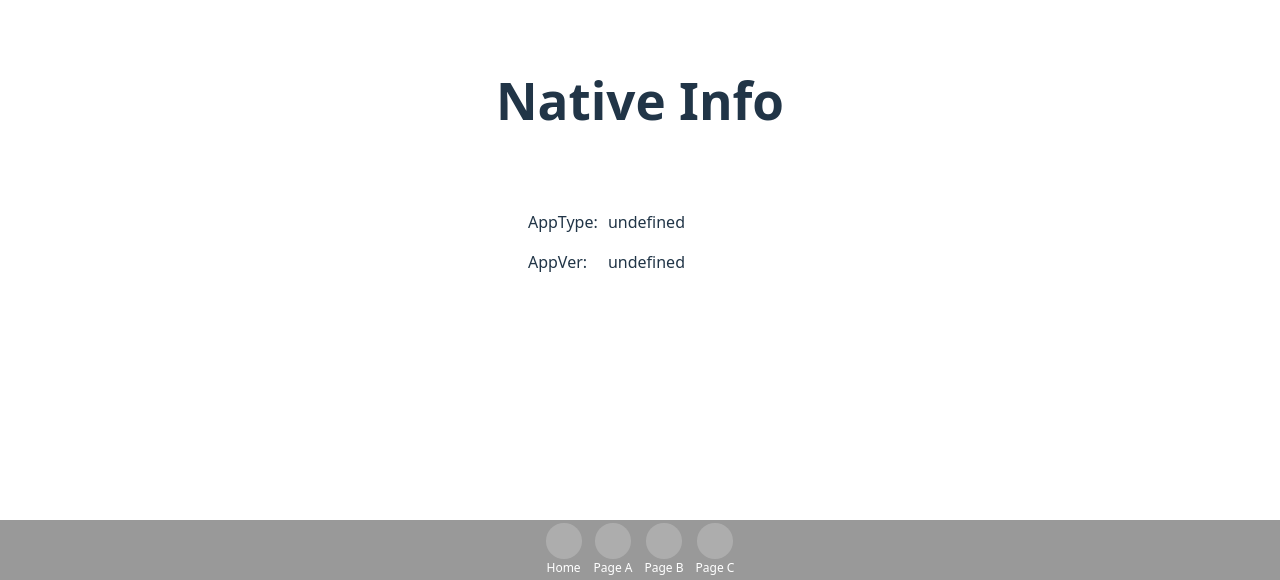
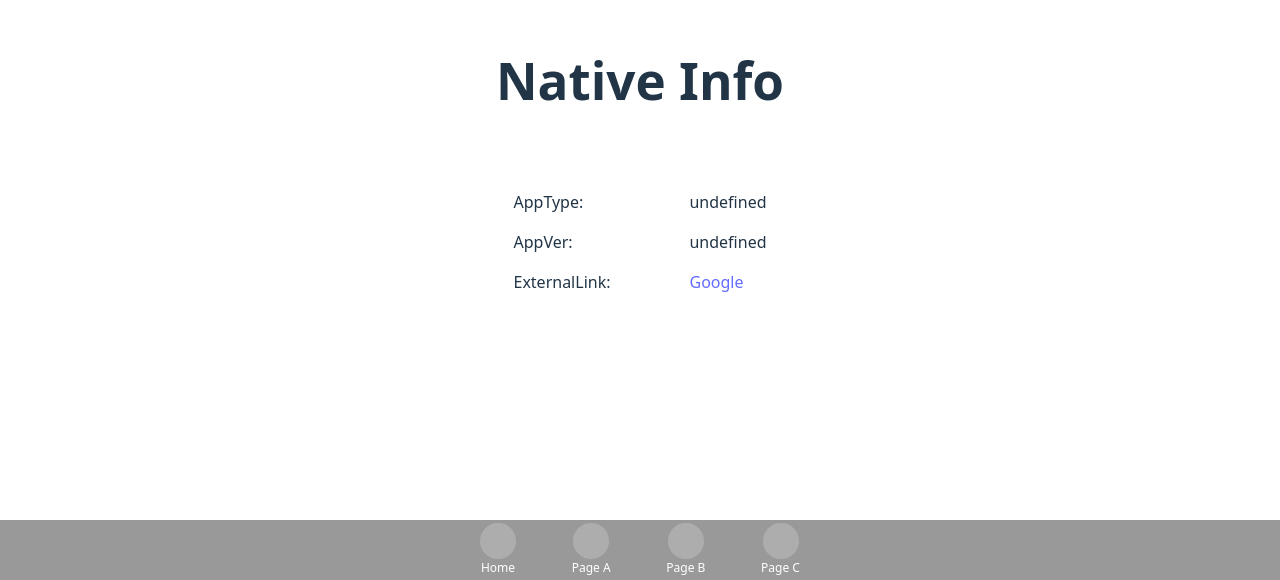
Before and after one commit to develop-bullets/bullets-a-better-tomorrow-web-frontend, a React (Vite) app: page / in a window 1280 px wide. Shown: the part 220-800 px from the top of the page. Built offline with nearby package versions, Linux system fonts and the light colour scheme.

Commit message:
feat(router): [ABT-23] 네이티브에서 화이트리스트를 관리하지 않는 링크 테스트를 위해 외부 링크 주입

```diff
--- a/src/components/tab-bar/ui.module.scss
+++ b/src/components/tab-bar/ui.module.scss
@@ -15,6 +15,7 @@
     flex-direction: row;
     align-items: center;
     justify-content: space-between;
+    min-width: 320px;
     max-width: 600px;
     height: 100%;
     gap: 12px;
--- a/src/router/routes/home/ui.scss
+++ b/src/router/routes/home/ui.scss
@@ -42,7 +42,7 @@
     gap: 1em;
 
     dt {
-      width: 4em;
+      width: 10em;
       text-align: left;
     }
 
--- a/src/router/routes/home/ui.tsx
+++ b/src/router/routes/home/ui.tsx
@@ -1,3 +1,4 @@
+import { Link } from 'react-router-dom';
 import { useCookies } from '@/utils/cookies';
 import './ui.scss'
 
@@ -16,6 +17,12 @@ const RouteHome = () => {
           <dt>AppVer:</dt>
           <dd>{getCookie('appVer') ?? 'undefined'}</dd>
         </dl>
+        <dl>
+          <dt>ExternalLink:</dt>
+          <dd>
+            <Link to={'https://google.com'}>Google</Link>
+          </dd>
+        </dl>
       </div>
     </>
   )
```
